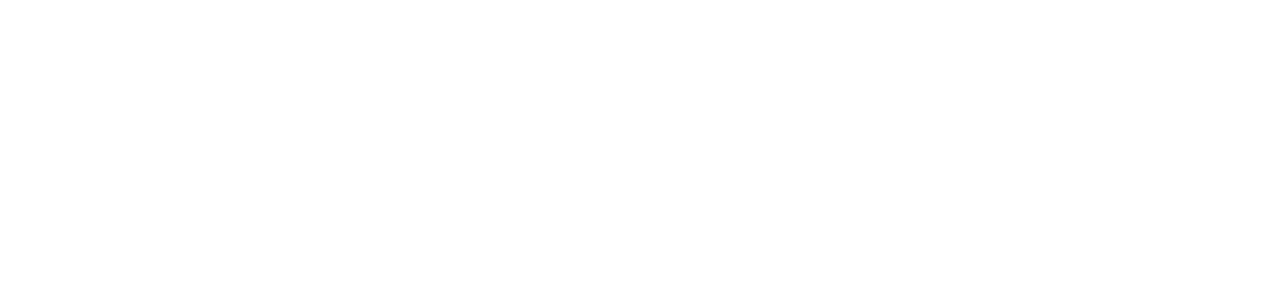
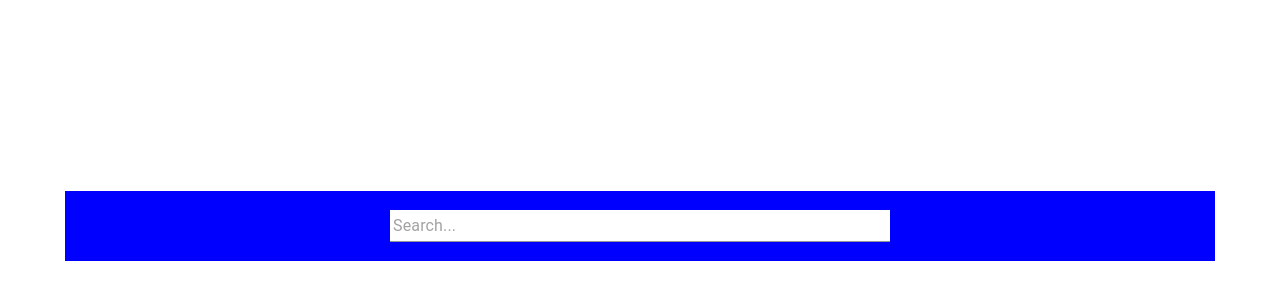
Before and after one commit to RefaelShushan/Frontend, a React (Vite) app: page /heder in a window 1280 px wide. Before the commit this address had no page. Shown: the part 174-474 px from the top of the page. Built offline with nearby package versions, Linux system fonts and the light colour scheme.

Commit message:
to start header

```diff
--- a/src/App.tsx
+++ b/src/App.tsx
@@ -5,7 +5,7 @@
 import { BrowserRouter as Router, Route, Routes } from 'react-router-dom';
 import {NameProvider} from "./Context/loginContext.tsx";
 import Category from "./Components/Category.tsx";
-// import NavBar from "./Components/heder.tsx";
+import NavBar from "./Components/header.tsx";
 function App() {
     return (
         <>
@@ -13,7 +13,7 @@
         <NameProvider>
            <Router>
                <Routes>
-                    {/* <Route path="/" element={<NavBar/>}/> */}
+                    <Route path="/heder" element={<NavBar/>}/>
                     <Route path="/" element={<MainPage/>}/>
                     <Route path="/category/:category" element={<Category/>}/>
                     <Route path="/signUp" element={<SignUp/>}/>
--- a/src/Components/MainPage.tsx
+++ b/src/Components/MainPage.tsx
@@ -1,6 +1,7 @@
 import {Button, TextField} from "@mui/material";
 import { Link } from "react-router-dom";
 import {useState,useEffect} from 'react'
+import NavBar from "./header";
 
 interface Category {
   id: number;
@@ -83,7 +84,7 @@
 
   return (
     <div>
-
+      <Link to={"/"} className="linkButton"><NavBar/> </Link>
      <Button> <Link to={"/signUp"} className="linkButton">signUp </Link></Button>
       <Button><Link to={"/signIn"} className="linkButton"> signIn </Link>  </Button>
       <h1>Main Page</h1>
--- a/src/Components/heder.tsx
+++ b/src/Components/header.tsx
@@ -7,7 +7,7 @@
         <Box sx={{
             width: 1150,
             height: 70,
-            background: 'black',
+            background: 'blue',
             color: 'gold',
             display: 'flex',
             alignItems: 'center',
@@ -18,4 +18,4 @@
     )
 }
 
-// export default NavBar
+export default NavBar
```
